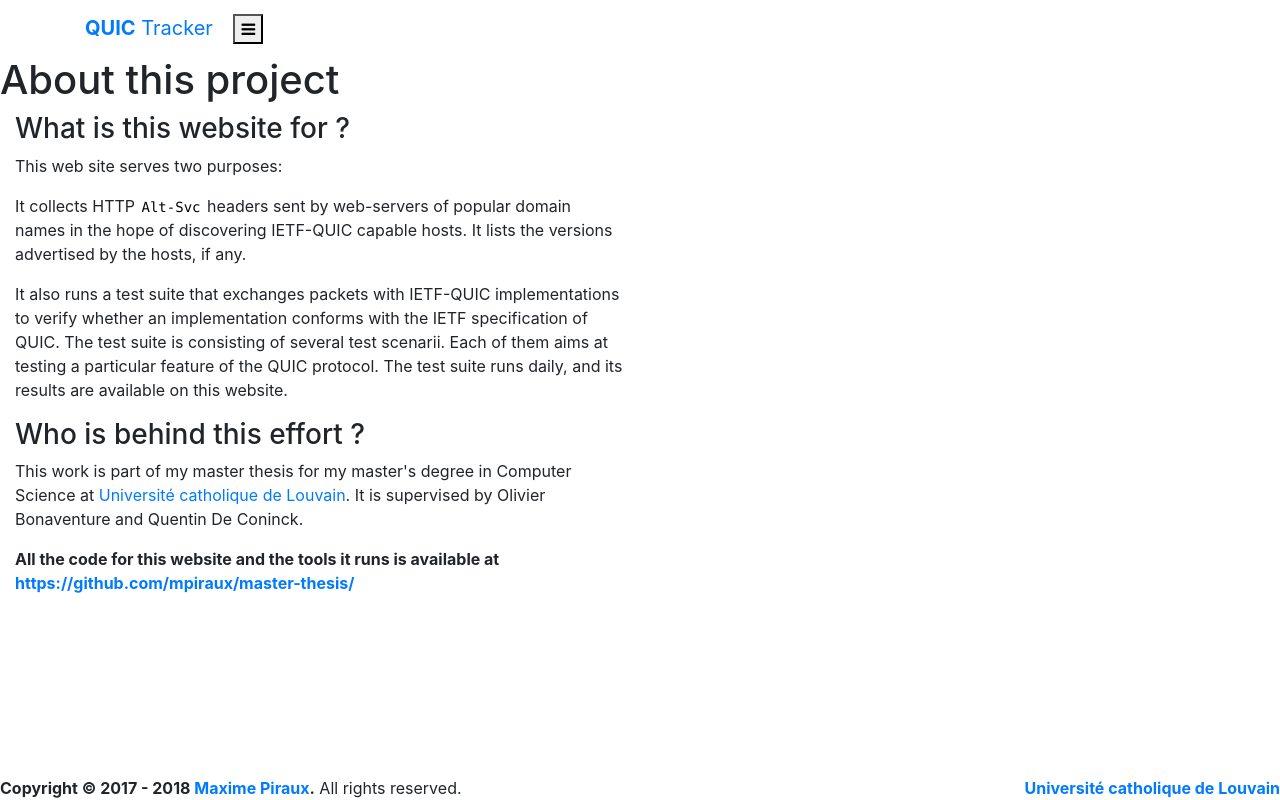
After one commit to QUIC-Tracker/quic-tracker, a Flask app: template quic_tracker/templates/about.html in a window 1280 px wide. The commit adds this page. Run offline with Flask 2, Linux system fonts and the light colour scheme; the template is opened without the code that fills it, so the values that code supplies are empty; some libraries are stand-ins or nearby versions.

Commit message:
Adds an about page to QUIC-Tracker

```diff
--- a/quic_tracker/app.py
+++ b/quic_tracker/app.py
@@ -47,6 +47,11 @@ def compute_stats(result):
 @app.route('/')
 def index():
     return redirect(url_for('test_suite'))
+
+
+@app.route('/about')
+def about():
+    return render_template('about.html')
 
 
 @app.route('/tracker')
--- a/quic_tracker/scenarii.yaml
+++ b/quic_tracker/scenarii.yaml
@@ -29,7 +29,7 @@ handshake:
 handshake_retransmission:
   name: Handshake retransmission
   description: |
-    This test initiates a handshake but will not ack any of the Handshake packets received. It will record the interval at the first Handshake packet and its retransmissions where received.
+    This test initiates a handshake but will not ack any of the Handshake packets received. It will record the interval at which the first Handshake packet and its retransmissions where received.
   error_codes:
     1: The host did not retransmit any Handshake packet
     2: No version advertised by the host matched the versions of the test
--- /dev/null
+++ b/quic_tracker/templates/about.html
@@ -0,0 +1,42 @@
+{% extends 'base.html' %}
+{% block header %}
+    <h1>About this project</h1>
+{% endblock %}
+{% block content %}
+    <div class="row">
+        <div class="col-lg-6">
+            <div class="box box-">
+                <div class="box-body">
+                    <h3>What is this website for ?</h3>
+                    <p>This web site serves two purposes:</p>
+                    <p>
+                        It collects HTTP <code>Alt-Svc</code> headers sent by web-servers of popular domain names in the
+                        hope of discovering IETF-QUIC capable hosts. It lists the versions advertised by the hosts,
+                        if any.
+                    <p>
+                    <p>
+                        It also runs a test suite that exchanges packets with IETF-QUIC implementations to verify
+                        whether an implementation conforms with the IETF specification of QUIC. The test suite is
+                        consisting of several test scenarii. Each of them aims at testing a particular feature of the
+                        QUIC protocol. The test suite runs daily, and its results are available on this website.
+                    </p>
+
+                    <h3>Who is behind this effort ?</h3>
+                    <p>
+                        This work is part of my master thesis for my master's degree in Computer Science at
+                        <a href="https://uclouvain.be" target="_blank">Université catholique de Louvain</a>. It is
+                        supervised by Olivier Bonaventure and Quentin De Coninck.
+                    </p>
+
+                    <p>
+                        <b> All the code for this website and the tools it runs is available at
+                            <a href="https://github.com/mpiraux/master-thesis/" target="_blank">
+                                https://github.com/mpiraux/master-thesis/
+                            </a>
+                        </b>
+                    </p>
+                </div>
+            </div>
+        </div>
+    </div>
+{% endblock %}
--- a/quic_tracker/templates/base.html
+++ b/quic_tracker/templates/base.html
@@ -82,6 +82,7 @@
                     <ul class="nav navbar-nav">
                         <li class="{{ 'active' if 'tracker' in request.path else '' }}"><a href="{{ url_for('tracker') }}">Tracker</a></li>
                         <li class="{{ 'active' if 'traces' in request.path else '' }}"><a href="{{ url_for('test_suite') }}">Test suite</a></li>
+                        <li class="{{ 'active' if 'about' in request.path else '' }}"><a href="{{ url_for('about') }}">About</a></li>
                     </ul>
                 </div>
             </div>
@@ -98,8 +99,9 @@
         </section>
     </div>
     <footer class="main-footer">
-        <strong>Copyright &copy; 2017 <a href="https://github.com/mpiraux">Maxime Piraux</a>.</strong> All rights
+        <strong>Copyright &copy; 2017 - 2018 <a href="https://github.com/mpiraux" target="_blank">Maxime Piraux</a>.</strong> All rights
         reserved.
+        <span class="pull-right"><b><a href="https://uclouvain.be" target="_blank">Université catholique de Louvain</a></b><span>
     </footer>
 </div>
 {% block js %}
```
